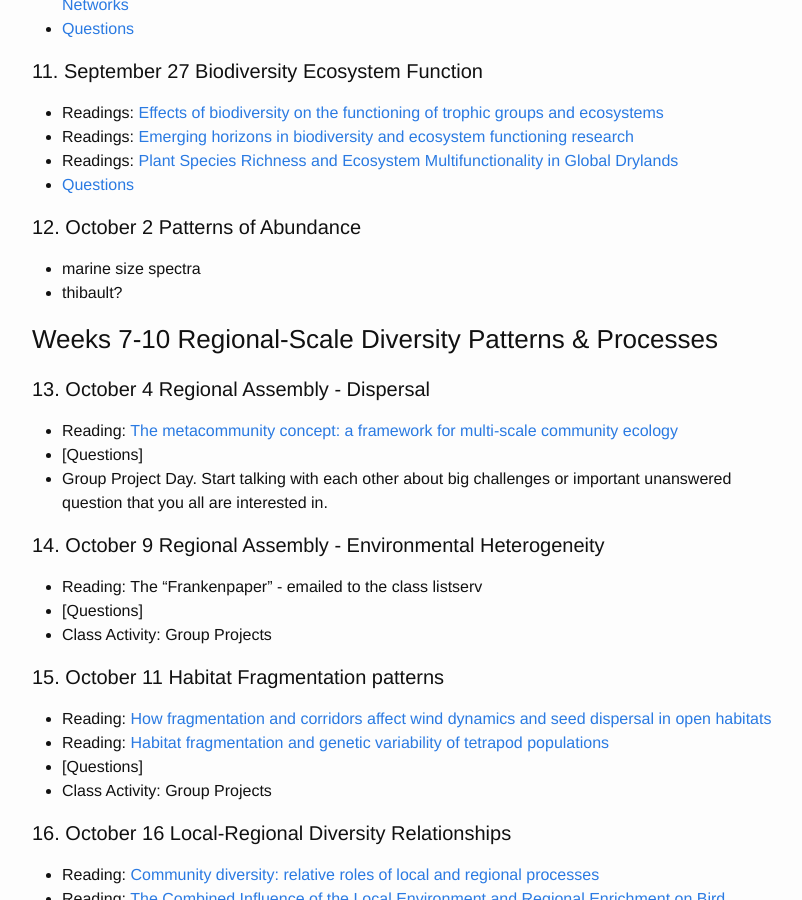
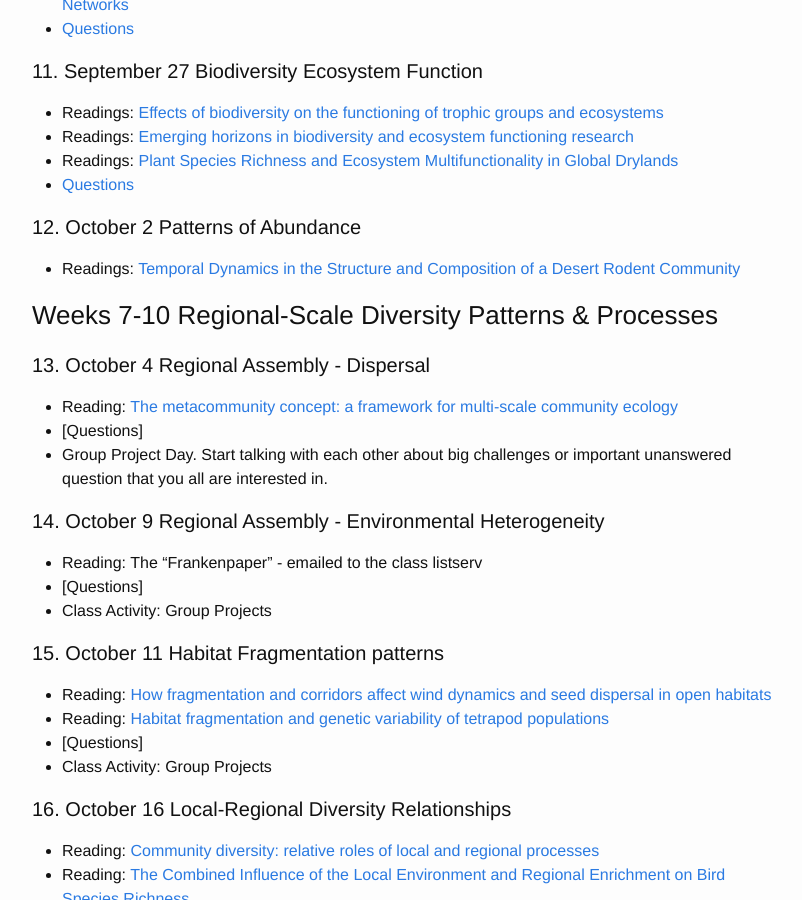
Before and after one commit to skmorgane/biodiversity-course, a Jekyll site: the page built from schedule.md, in a window 1280 px wide and 900 px high, scrolled down 2108 px. Shown: the whole window, without its empty margins (238-1040 px from the left). Built offline with Jekyll 4.4.1, drawn with Linux system fonts in a browser that asks for light colours.

Commit message:
Add abundance pattern reading

```diff
--- a/schedule.md
+++ b/schedule.md
@@ -75,8 +75,7 @@ Everyone needs to read: [Assemblage Time Series Reveal Biodiversity Change but N
 * [Questions]({{ site.baseurl }}/questions/BEF)
 
 #### 12. October 2 Patterns of Abundance
- - marine size spectra
- - thibault?
+ - Readings: [Temporal Dynamics in the Structure and Composition of a Desert Rodent Community](https://doi.org/10.1890/04-0321)
 
 ### Weeks 7-10 Regional-Scale Diversity Patterns & Processes
 
```
